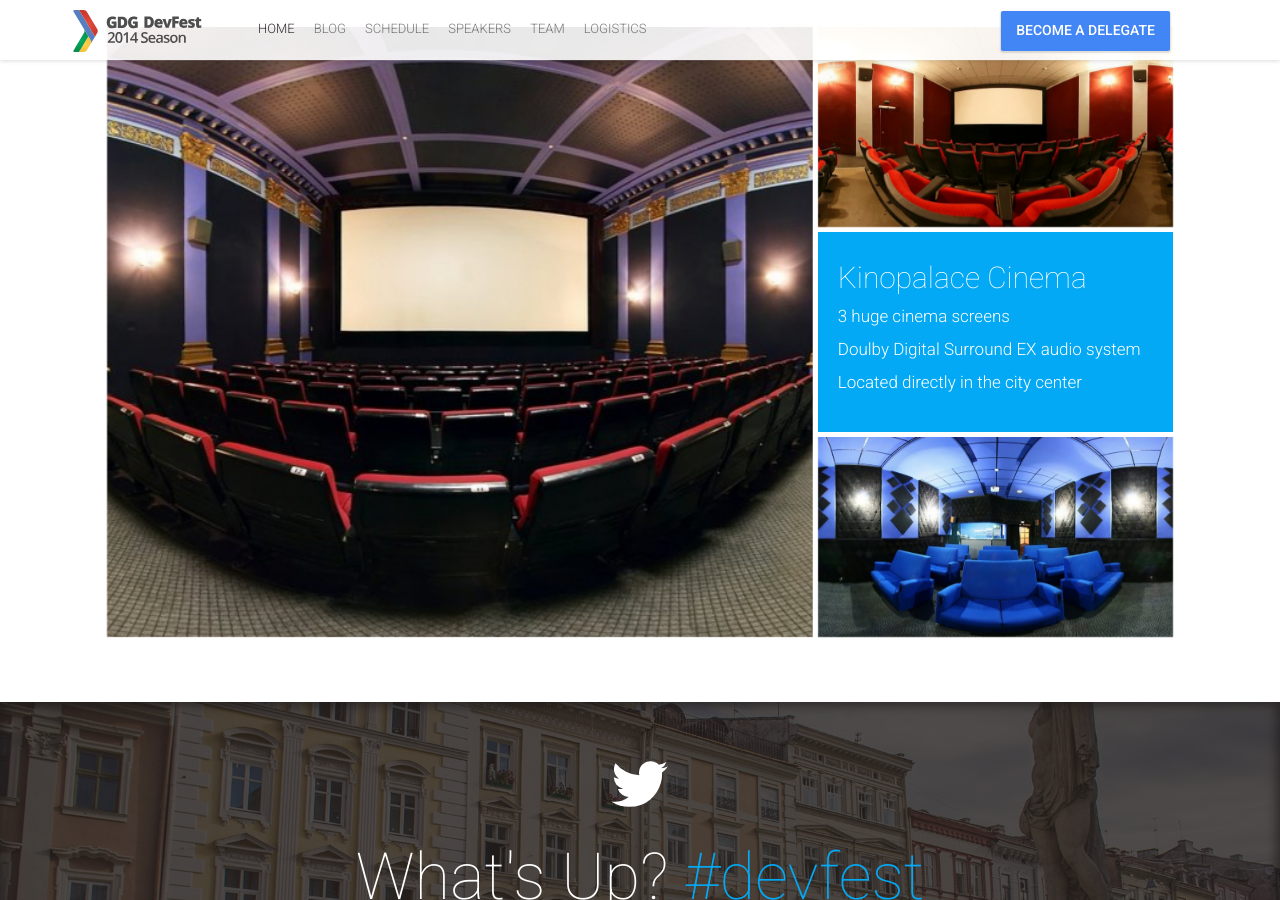
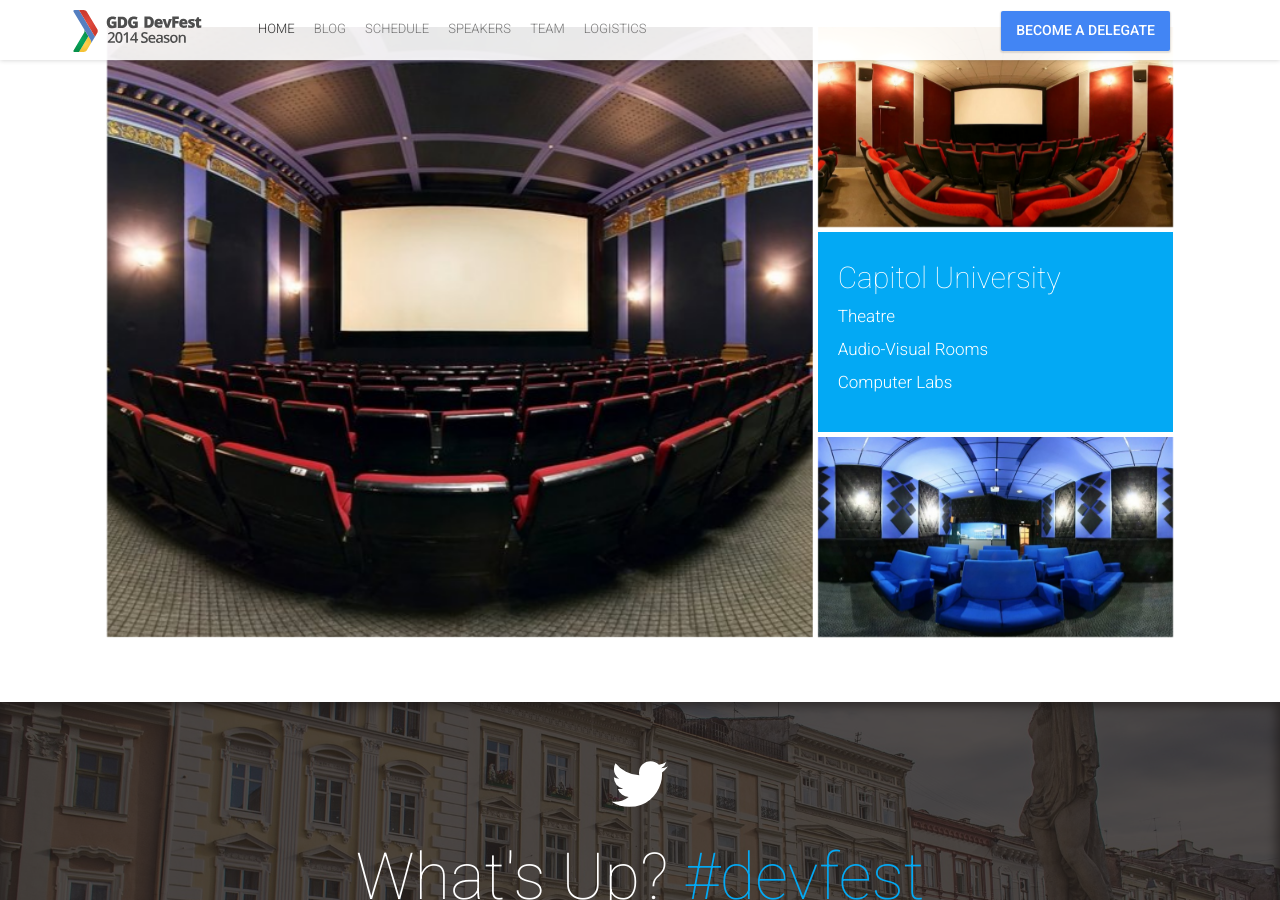
Before and after one commit to gdgcdo/devfestcdo, a Jekyll site: the page built from index.html, in a window 1280 px wide and 900 px high, scrolled down 3740 px. Built offline with Jekyll 4.4.1, drawn with Linux system fonts in a browser that asks for light colours; nearby versions of some CDN libraries; comment, search, counter and statistics services are not loaded.

Commit message:
Updated config

```diff
--- a/_config.yml
+++ b/_config.yml
@@ -102,8 +102,8 @@
 venueSmallImage1: "venue_1.jpg"
 venueSmallImage2: "venue_2.jpg"
 venueSmallImage3: "venue_3.jpg"
-venueTitle: "Kinopalace Cinema"
-venueFeatures: ["3 huge cinema screens", "Doulby Digital Surround EX audio system", "Located directly in the city center"]
+venueTitle: "Capitol University"
+venueFeatures: ["Theatre", "Audio-Visual Rooms", "Computer Labs"]
 
 # Tweets Feed Block
 tweetsFeedImage: "twitter-feed.jpg"
```
Also changed, not shown: 1 other file.
